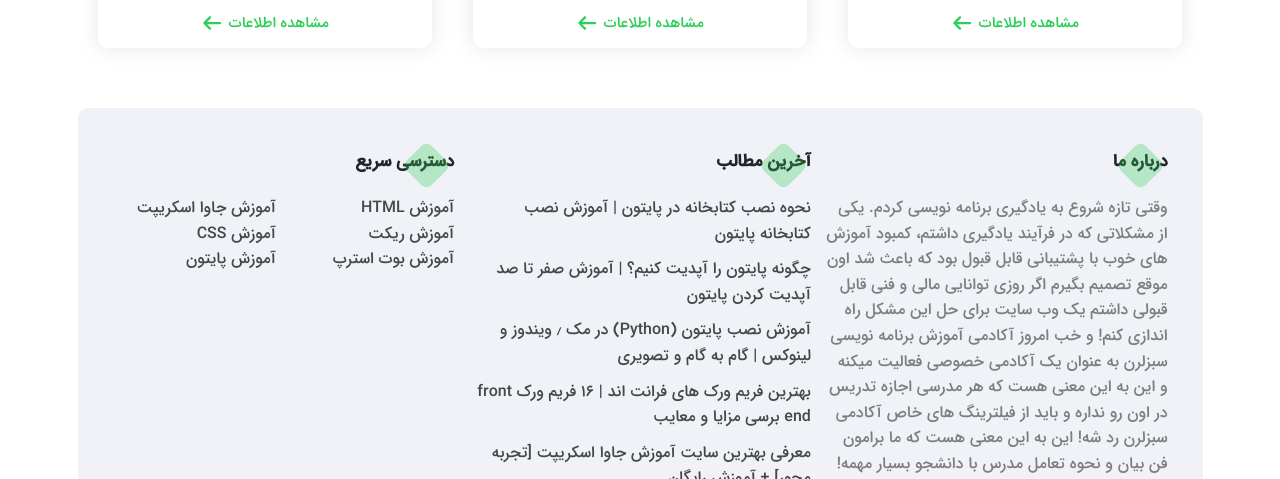
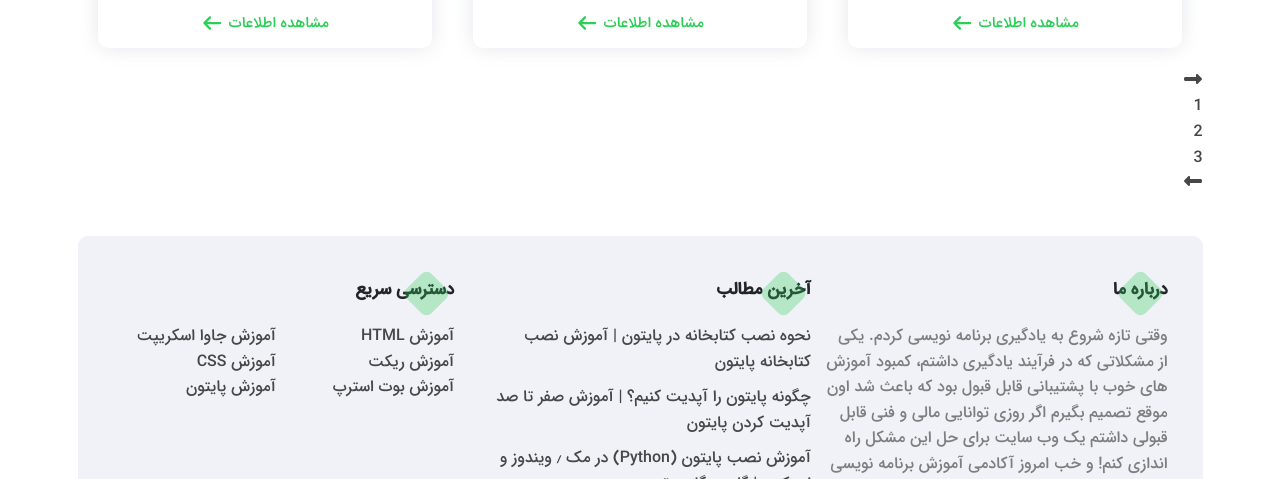
Before and after one commit to MAwasTaken/CMS-with-JS, a plain HTML site: page category.html in a window 1280 px wide. Shown: the part 621-1100 px from the top of the page. Drawn offline with Linux system fonts and the light colour scheme; files whose address does not match are found by name.

Commit message:
Courses Pagination HTML Created.

```diff
--- a/category.html
+++ b/category.html
@@ -325,7 +325,29 @@
 						</div>
 					</div>
 				</div>
-				<div class="courses-pagination"></div>
+				<div class="courses-pagination">
+					<ul class="courses__pagination-list">
+						<li class="courses__pagination-item">
+							<a href="#" class="courses__pagination-link">
+								<i class="fas fa-long-arrow-alt-right course__pagination-icon"></i>
+							</a>
+						</li>
+						<li class="courses__pagination-item">
+							<a href="#" class="courses__pagination-link"> 1 </a>
+						</li>
+						<li class="courses__pagination-item">
+							<a href="#" class="courses__pagination-link"> 2 </a>
+						</li>
+						<li class="courses__pagination-item">
+							<a href="#" class="courses__pagination-link courses__pagination-link-active"> 3 </a>
+						</li>
+						<li class="courses__pagination-item">
+							<a href="#" class="courses__pagination-link">
+								<i class="fas fa-long-arrow-alt-left course__paginatio-icon"></i>
+							</a>
+						</li>
+					</ul>
+				</div>
 			</div>
 		</section>
 
```
